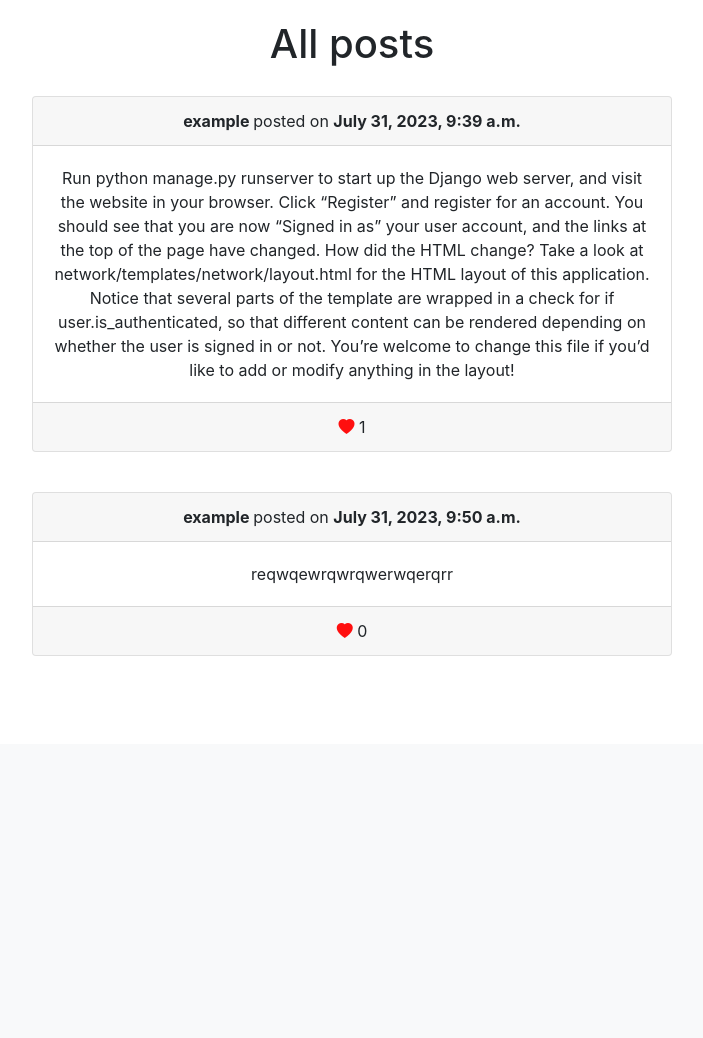
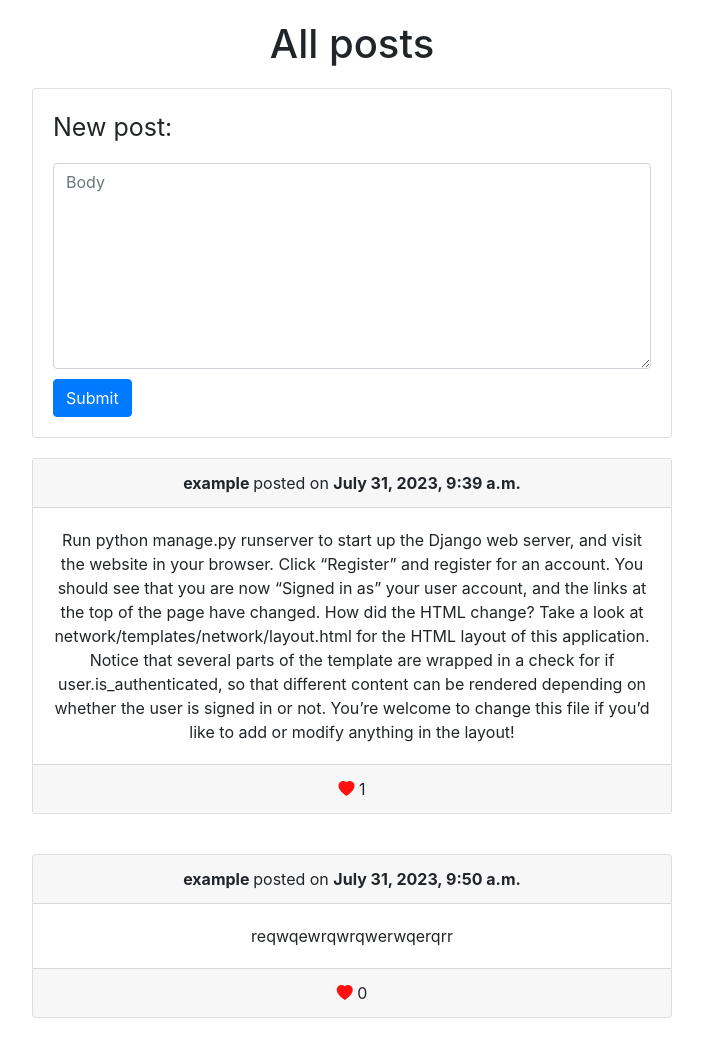
Before and after one commit to CarrottieCoder/CS50-network, a Django app: page / in a window 1280 px wide. Shown: the part 56-1094 px from the top of the page, without its empty margins (288-991 px from the left). Before the commit the page ends 712 px from the top, so only its background shows below. Run offline with Django 3.2, Linux system fonts and the light colour scheme; data comes from the database, SQL or seed files in the repository; some libraries are stand-ins or nearby versions.

Commit message:
Created handler for a form

```diff
--- a/project4/network/static/network/script.js
+++ b/project4/network/static/network/script.js
@@ -0,0 +1,5 @@
+
+document.querySelector('#create-post').onsubmit = () => {
+    console.log('Works')
+    return false
+}
--- a/project4/network/templates/network/index.html
+++ b/project4/network/templates/network/index.html
@@ -2,7 +2,16 @@
 
 {% block body %}
     <div id="posts" style="display: grid; place-items: center;">
-        <h1 style="margin-top: 20px">All posts</h1>
+        <h1 style="margin: 20px">All posts</h1>
+        <div class="card" style="width: 50%">
+            <div class="card-body">
+                <p style="font-size: 25px">New post: </p>
+                <form id="create-post">
+                    <textarea class="form-control" id="compose-body" placeholder="Body" rows="8" ></textarea>
+                    <input type="submit" class="btn btn-primary" style="margin-top: 10px"/>
+                </form>
+            </div>
+          </div>
         {% for post in posts %}
             <div class="card text-center" style="width:50%; margin: 20px;">
                 <div class="card-header">
```
